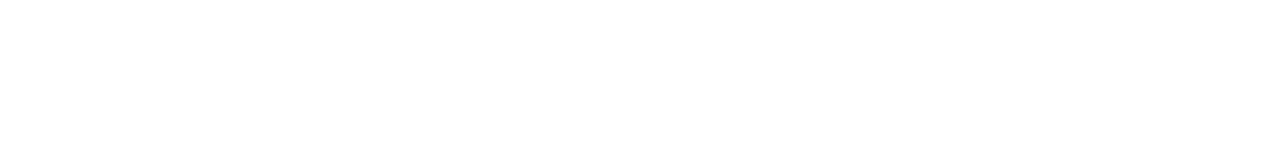
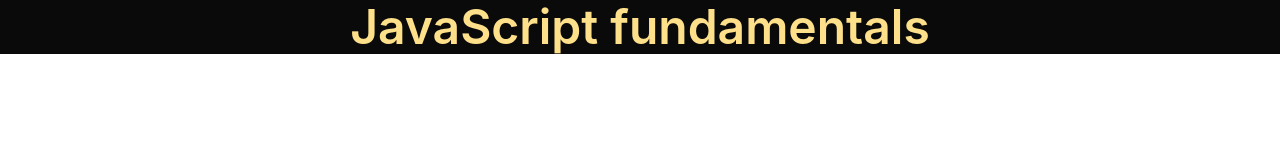
Before and after one commit to Coolguy1k/Family-or-Couple, a plain HTML site: page index.html in a window 1280 px wide. Drawn offline with nearby package versions, Linux system fonts and the light colour scheme.

Commit message:
i looked at the read me

```diff
--- a/index.html
+++ b/index.html
@@ -4,6 +4,10 @@
         <meta charset="UTF-8">
         <meta name="viewport" content="width=device-width, initial-scale=1.0">
         <meta http-equiv="X-UA-Compatible" content="ie=edge">
-        <title class="Title">Family or Couple</title>
+        <title class="Title">Js</title>
         <link rel="stylesheet" href="https://cdn.jsdelivr.net/npm/bulma@0.9.4/css/bulma.min.css">
     </head>
+
+<header class="title has-text-centered is-spaced is-size-1 has-background-black has-text-warning">
+    JavaScript fundamentals
+</header>
```
